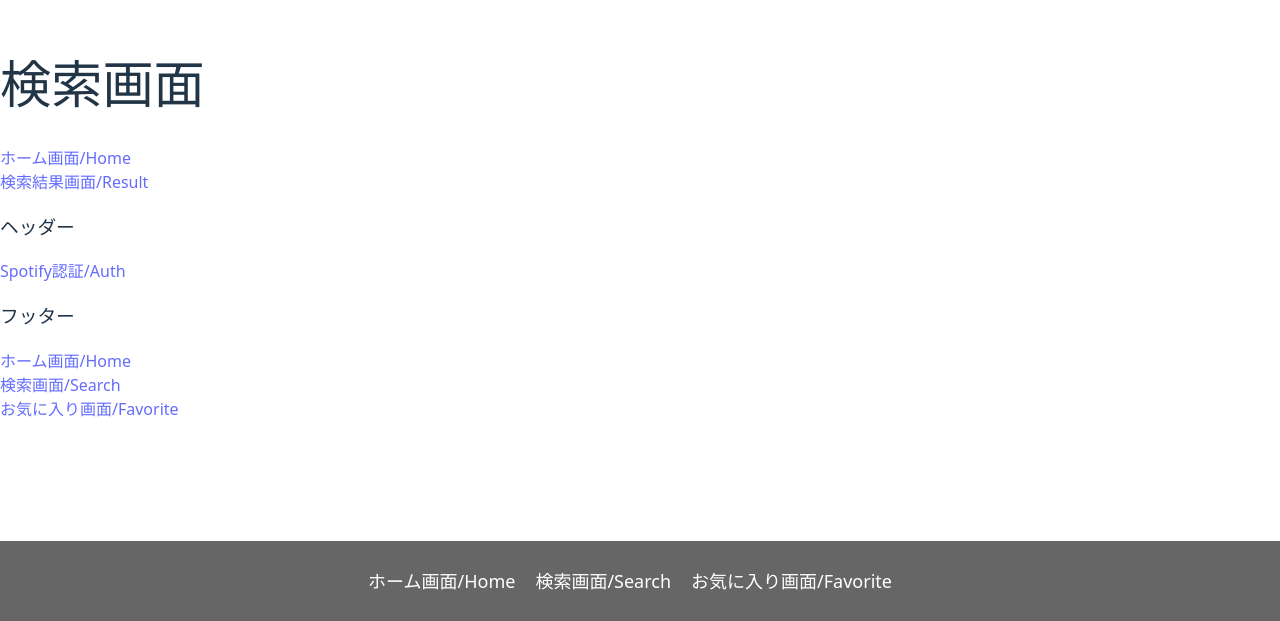
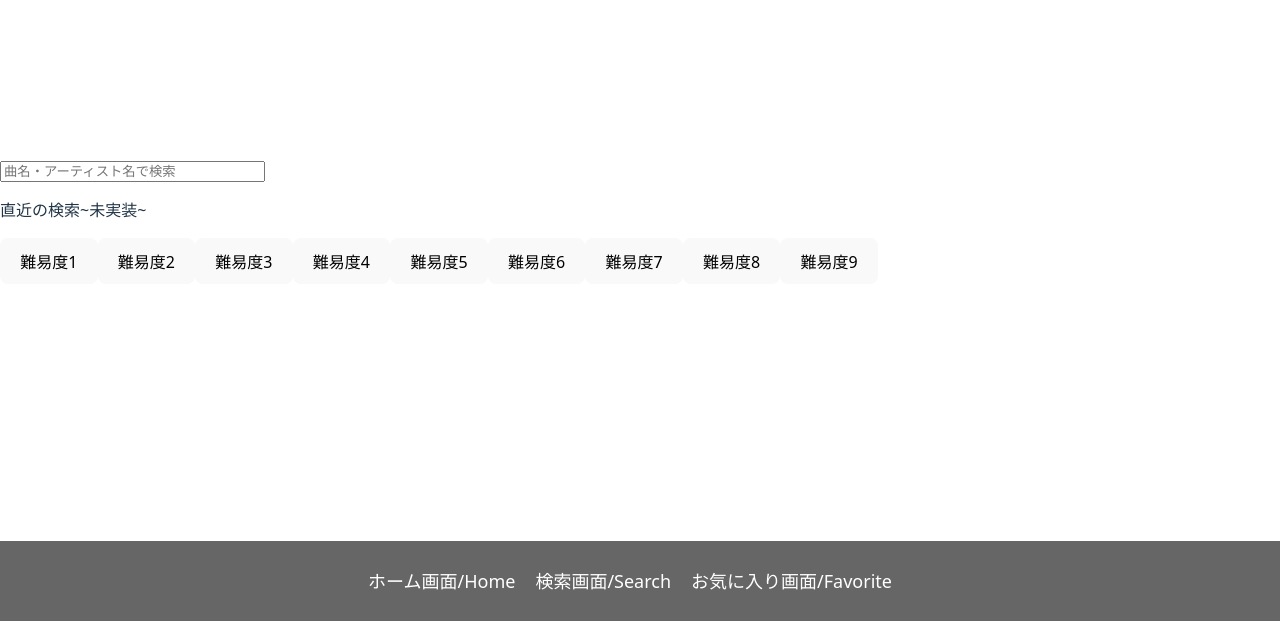
Before and after one commit to 50m-regent/practice-of-information-systems, a React (Vite) app in the folder front/: page /search in a window 1280 px wide. Shown: the part 179-800 px from the top of the page. Built offline with nearby package versions, Linux system fonts and the light colour scheme.

Commit message:
検索機能(ダミーデータ利用/apiはコメントアウト中)

```diff
--- a/front/package.json
+++ b/front/package.json
@@ -10,6 +10,7 @@
     "preview": "vite preview"
   },
   "dependencies": {
+    "lodash": "^4.17.21",
     "react": "^19.0.0",
     "react-dom": "^19.0.0",
     "react-router-dom": "^7.5.1"
--- a/front/src/search.tsx
+++ b/front/src/search.tsx
@@ -1,21 +1,93 @@
 import { LinkButton } from "./components/test/link";
 import { Navbar } from './components/Navbar';
+import { useState, useEffect, useCallback} from "react";
+import axios from "axios";
+import debounce from "lodash/debounce";
 
-export const Search = () => {
+type DysplayMusic ={
+    id : number;
+    title : string;
+    artist : string;
+    thumbnail : string;//画像のURL? 画像そのもの？
+}
+export const Search = () => {//検索画面と結果表示画面をもつ
     const title: string = "検索画面";
+    const [searchQuery, setSearchQuery] = useState<any>("");
+    const [musicList, setMusicList] = useState<DysplayMusic[]>([]);
+
+    const fetchMusic = useCallback(//検索クエリを元に音楽リストを取得する関数
+        // debounceを使用して、入力が止まってから500ms後に実行
+        // useCallbackを使用して、関数をメモ化?
+        debounce(async (query: string) => {
+            // console.log(musicList);
+            if (!query) {
+                setMusicList([]);
+                return;
+            }
+            try {
+                // const response = await axios.get(`http://localhost:8080/search?${query}`);
+                // setMusicList(response.data);
+                // ここではダミーデータを使用
+                // 変更するたびに要素が追加されるダミー
+                const test = "test"+query;
+                setMusicList(prevList => {
+                    const updated = [{ id: musicList.length, title: test, artist: test, thumbnail: test }, ...prevList];
+                    console.log("検索結果:", updated);
+                    return updated;
+                });
+            } catch (error) {
+                console.error("検索に失敗:", error);
+            }
+        }, 500),
+        [] // debounceは一度だけ定義
+      );
+
+      useEffect(() => {// 検索クエリが変更されたときにfetchMusicを呼び出す
+        fetchMusic(searchQuery);
+      }, [searchQuery, fetchMusic]);
 
     return (
         <>
         <div className="Search">
-            <h1>{title}</h1>
-            <LinkButton text="ホーム画面/Home" link="/home" />
-            <LinkButton text="検索結果画面/Result" link="/result" />
-            <h3>ヘッダー</h3>
-            <LinkButton text="Spotify認証/Auth" link="/auth" />
-            <h3>フッター</h3>
-            <LinkButton text="ホーム画面/Home" link="/home" />
-            <LinkButton text="検索画面/Search" link="/search" />
-            <LinkButton text="お気に入り画面/Favorite" link="/favorite" />
+            <div>
+            <input type="search"
+                size="30"
+                placeholder="曲名・アーティスト名で検索"
+                // value={searchQuery}
+                onChange={(event) => {
+                    if (event.target.value === "") {
+                        setSearchQuery("");
+                    }else{
+                        setSearchQuery("title="+event.target.value);
+                    }
+                }} //アーティスト・楽曲名検索クエリ
+                />
+            </div>
+
+            {
+                (musicList.length > 0) ? (//検索クエリが存在している場合の画面
+                    <div>
+                        {musicList.map((music, index) => (
+                            // 音楽表示用コンポーネントの作成
+                        <p key={index}>{music.title}</p>
+                        ))}
+                    </div>
+                 ) : (//検索クエリが存在しない場合の画面
+                    <div>
+                    <p>直近の検索~未実装~</p>
+                        <div>
+                        {[...Array(9)].map((_, i) => {
+                            const level = i + 1;
+                            return (
+                            <button key={level} onClick={() => setSearchQuery(`difficulty=${level}`)}>
+                                難易度{level}
+                            </button>
+                            );
+                        })}
+                        </div>
+                    </div>
+                )
+            }
         </div>
         <Navbar />
         </>
```
Also changed, not shown: 1 other file (tests, documents, lock files or other folders).
